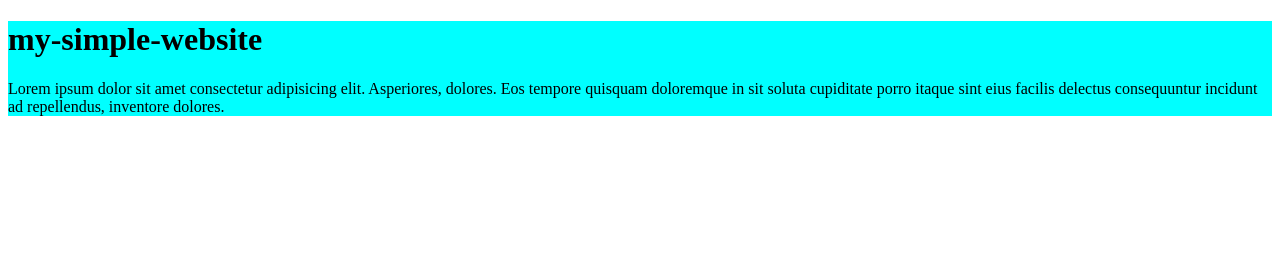
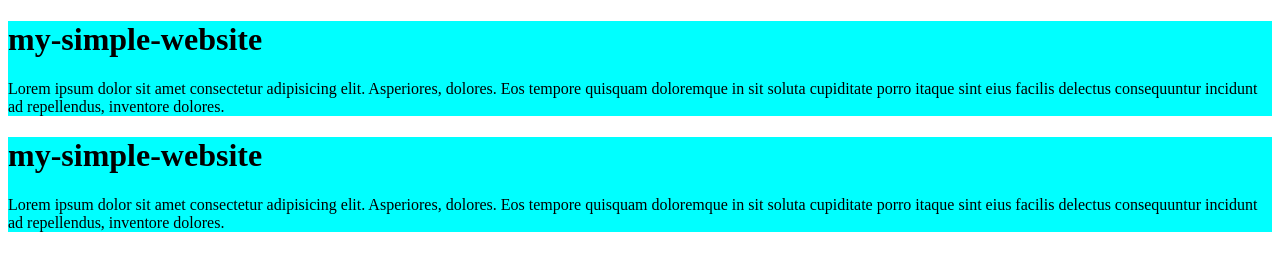
Before and after one commit to debashis6600/my-simple-website, a plain HTML site: page index.html in a window 1280 px wide. Drawn offline with Linux system fonts and the light colour scheme.

Commit message:
first commit

```diff
--- a/index.html
+++ b/index.html
@@ -10,7 +10,12 @@
     <div>
         <h1>my-simple-website</h1>
     <p>Lorem ipsum dolor sit amet consectetur adipisicing elit. Asperiores, dolores. Eos tempore quisquam doloremque in sit soluta cupiditate porro itaque sint eius facilis delectus consequuntur incidunt ad repellendus, inventore dolores.</p>
+    </div>
+    <div>
+        <h1>my-simple-website</h1>
+    <p>Lorem ipsum dolor sit amet consectetur adipisicing elit. Asperiores, dolores. Eos tempore quisquam doloremque in sit soluta cupiditate porro itaque sint eius facilis delectus consequuntur incidunt ad repellendus, inventore dolores.</p>
+    </div>
 
-</div>
+
 </body>
 </html>
```
